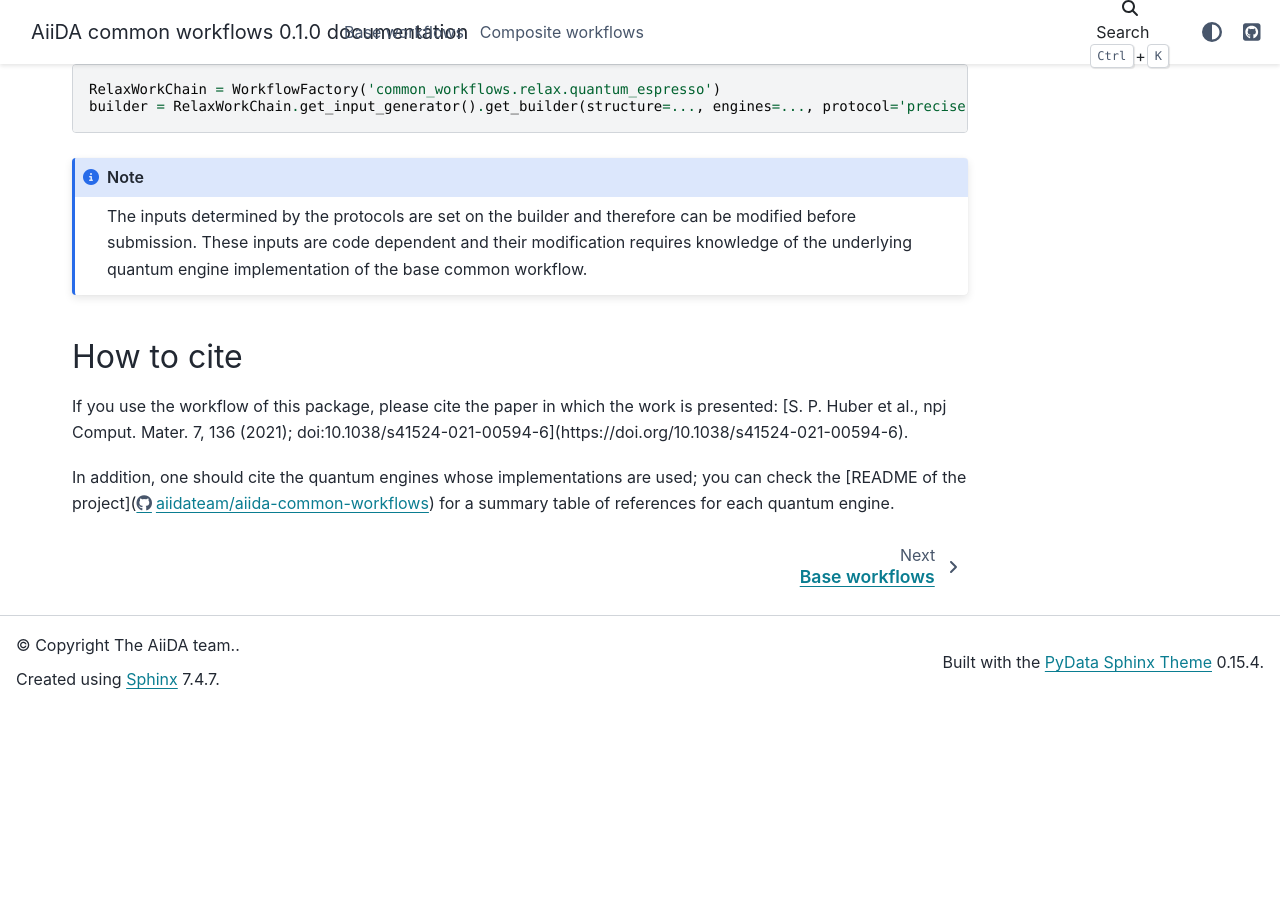
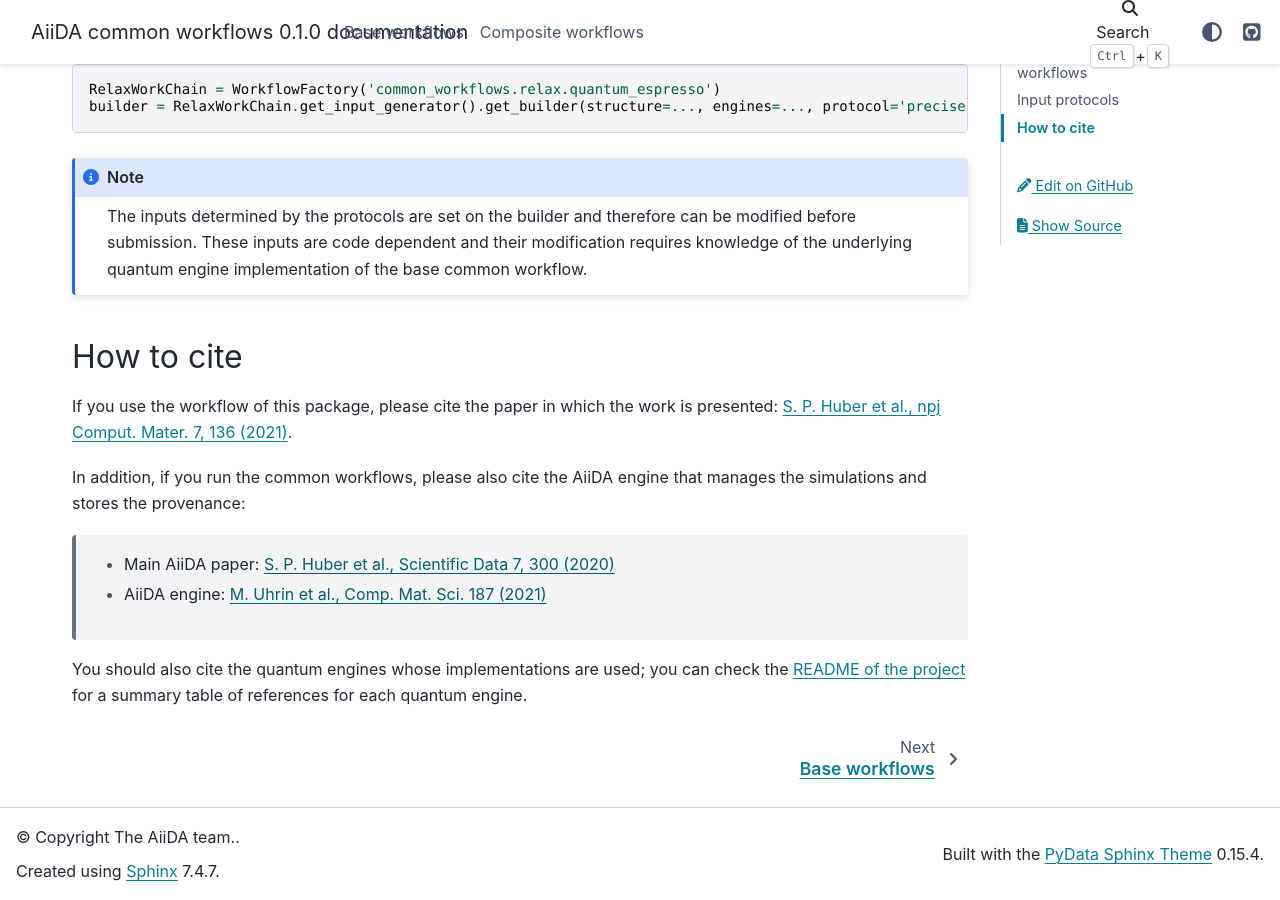
Before and after one commit to aiidateam/aiida-common-workflows, a Sphinx documentation site: the page built from docs/source/index.rst, in a window 1280 px wide and 900 px high, scrolled down 2711 px. Built offline with Sphinx 7.4.7 and the PyData theme 0.15.4, drawn with Linux system fonts in a browser that asks for light colours; before the commit the page ends 3419 px from its top, so only the background shows below that.

Commit message:
Cite also main AiiDA paper

```diff
--- a/docs/source/index.rst
+++ b/docs/source/index.rst
@@ -157,9 +157,18 @@ To use a different protocol for the generation of the inputs, simply pass it as
 How to cite
 ***********
 
-If you use the workflow of this package, please cite the paper in which the work is presented: [S. P. Huber et al., npj Comput. Mater. 7, 136 (2021); doi:10.1038/s41524-021-00594-6](https://doi.org/10.1038/s41524-021-00594-6).
+If you use the workflow of this package, please cite the paper in which the work is presented: `S. P. Huber et al., npj Comput. Mater. 7, 136 (2021)`_.
 
-In addition, one should cite the quantum engines whose implementations are used; you can check the [README of the project](https://github.com/aiidateam/aiida-common-workflows/blob/master/README.md) for a summary table of references for each quantum engine.
+In addition, if you run the common workflows, please also cite the AiiDA engine that manages the simulations and stores the provenance:
+
+   * Main AiiDA paper: `S. P. Huber et al., Scientific Data 7, 300 (2020)`_
+
+   * AiiDA engine: `M. Uhrin et al., Comp. Mat. Sci. 187 (2021)`_
+
+
+You should also cite the quantum engines whose implementations are used; you can check the `README of the project`_ for a summary table of references for each quantum engine.
+
+
 
 .. _AiiDA: http://www.aiida.net
 .. _AiiDA identifier: https://aiida-core.readthedocs.io/en/latest/topics/cli.html#topics-cli-identifiers
@@ -167,3 +176,7 @@ In addition, one should cite the quantum engines whose implementations are used;
 .. _Code: https://aiida-core.readthedocs.io/en/latest/howto/run_codes.html#how-to-setup-a-code
 .. _entry point name: https://aiida-core.readthedocs.io/en/latest/topics/plugins.html#what-is-an-entry-point)
 .. _process builder instance: https://aiida-core.readthedocs.io/en/latest/topics/processes/usage.html?highlight=ProcessBuilder#process-builder
+.. _S. P. Huber et al., npj Comput. Mater. 7, 136 (2021): https://doi.org/10.1038/s41524-021-00594-6
+.. _README of the project: https://github.com/aiidateam/aiida-common-workflows/blob/master/README.md
+.. _S. P. Huber et al., Scientific Data 7, 300 (2020): https://doi.org/10.1038/s41597-020-00638-4
+.. _M. Uhrin et al., Comp. Mat. Sci. 187 (2021): https://doi.org/10.1016/j.commatsci.2020.110086
```
Also changed, not shown: README.md (+9 -1 lines), docs/source/workflows/base/relax.rst (+4 -3 lines), 2 other files.
